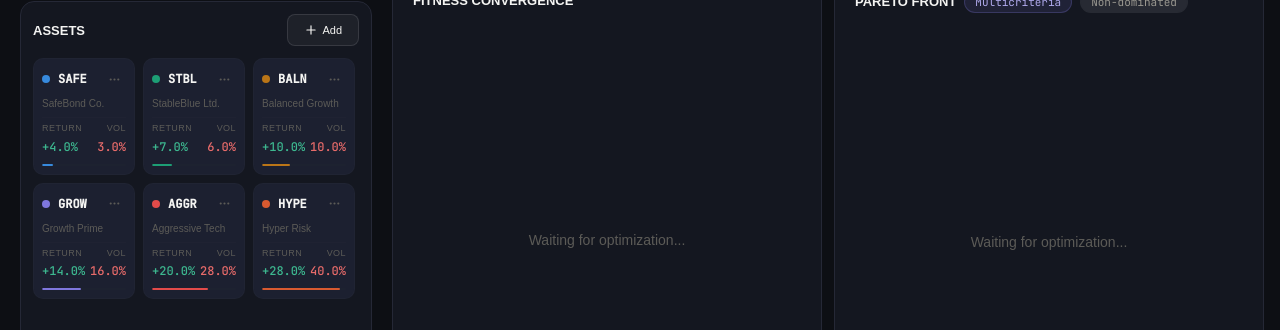
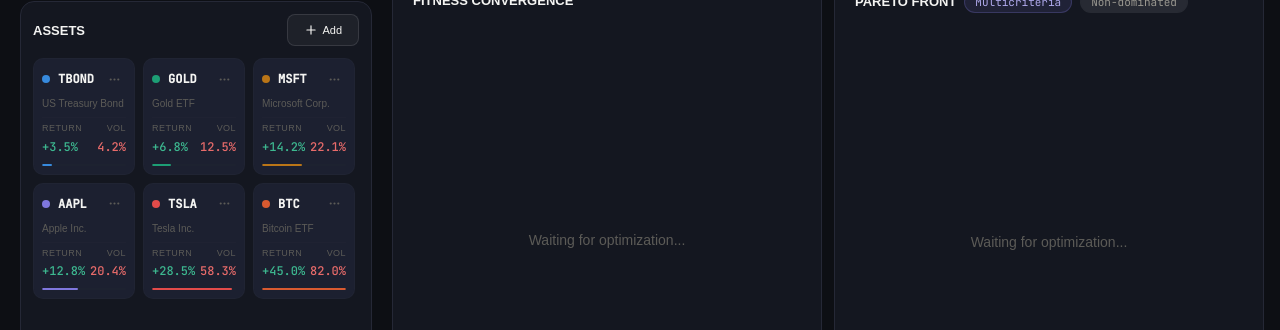
Before and after one commit to sanzouh/GenAlpha, a React (Vite) app: page / in a window 1280 px wide. Shown: the part 305-635 px from the top of the page. Built offline with nearby package versions, Linux system fonts and the light colour scheme.

Commit message:
wip(genetic-algo): add correlation matrix, update assets, tune maxRisk

```diff
--- a/src/components/ParamPanel.tsx
+++ b/src/components/ParamPanel.tsx
@@ -83,7 +83,7 @@
 		key: "maxRisk",
 		label: "Max Risk",
 		min: 5,
-		max: 40,
+		max: 90,
 		step: 1,
 		unit: "%",
 		trackClassName: "bg-red-500",
--- a/src/data/assets.ts
+++ b/src/data/assets.ts
@@ -2,45 +2,56 @@
 
 export const ASSETS: Asset[] = [
 	{
-		ticker: "SAFE",
-		name: "SafeBond Co.",
-		expectedReturn: 4.0,
-		volatility: 3.0,
+		ticker: "TBOND",
+		name: "US Treasury Bond",
+		expectedReturn: 3.5,
+		volatility: 4.2,
 		color: "bg-aapl",
 	},
 	{
-		ticker: "STBL",
-		name: "StableBlue Ltd.",
-		expectedReturn: 7.0,
-		volatility: 6.0,
+		ticker: "GOLD",
+		name: "Gold ETF",
+		expectedReturn: 6.8,
+		volatility: 12.5,
 		color: "bg-msft",
 	},
 	{
-		ticker: "BALN",
-		name: "Balanced Growth",
-		expectedReturn: 10.0,
-		volatility: 10.0,
+		ticker: "MSFT",
+		name: "Microsoft Corp.",
+		expectedReturn: 14.2,
+		volatility: 22.1,
 		color: "bg-googl",
 	},
 	{
-		ticker: "GROW",
-		name: "Growth Prime",
-		expectedReturn: 14.0,
-		volatility: 16.0,
+		ticker: "AAPL",
+		name: "Apple Inc.",
+		expectedReturn: 12.8,
+		volatility: 20.4,
 		color: "bg-amzn",
 	},
 	{
-		ticker: "AGGR",
-		name: "Aggressive Tech",
-		expectedReturn: 20.0,
-		volatility: 28.0,
+		ticker: "TSLA",
+		name: "Tesla Inc.",
+		expectedReturn: 28.5,
+		volatility: 58.3,
 		color: "bg-tsla",
 	},
 	{
-		ticker: "HYPE",
-		name: "Hyper Risk",
-		expectedReturn: 28.0,
-		volatility: 40.0,
+		ticker: "BTC",
+		name: "Bitcoin ETF",
+		expectedReturn: 45.0,
+		volatility: 82.0,
 		color: "bg-nvda",
 	},
 ];
+
+// CORR[i][j] = corrélation entre l'actif i et l'actif j
+export const CORRELATION: number[][] = [
+	//TBOND  GOLD   MSFT   AAPL   TSLA   BTC
+	[1.0, -0.1, 0.05, 0.05, -0.05, -0.08], // TBOND
+	[-0.1, 1.0, 0.1, 0.08, 0.05, 0.15], // GOLD
+	[0.05, 0.1, 1.0, 0.75, 0.45, 0.3], // MSFT
+	[0.05, 0.08, 0.75, 1.0, 0.42, 0.28], // AAPL
+	[-0.05, 0.05, 0.45, 0.42, 1.0, 0.55], // TSLA
+	[-0.08, 0.15, 0.3, 0.28, 0.55, 1.0], // BTC
+];
--- a/src/lib/geneticAlgorithm.ts
+++ b/src/lib/geneticAlgorithm.ts
@@ -1,4 +1,4 @@
-import { ASSETS } from "@/data/assets";
+import { ASSETS, CORRELATION } from "@/data/assets";
 
 // ─────────────────────────────────────────────
 //  TYPES
@@ -95,24 +95,31 @@
 ): Portfolio {
 	let expectedReturn = 0;
 	let volatility = 0;
-	let volatilitySquared = 0;
 
 	ASSETS.forEach((asset, i) => {
 		// Rendement : moyenne pondérée simple
 		// ex: 20% dans AAPL(12.4%) → contribution = 0.20 × 12.4 = 2.48%
 		expectedReturn += weights[i] * asset.expectedReturn;
-
-		if (mode === "linear") {
-			// Volatilité démo (linéaire)
-			volatility += weights[i] * asset.volatility;
-		} else {
-			// Volatilité Markowitz (réaliste)
-			volatilitySquared += weights[i] ** 2 * asset.volatility ** 2;
-		}
 	});
 
-	if (mode === "markowitz") {
-		volatility = Math.sqrt(volatilitySquared);
+	if (mode === "linear") {
+		ASSETS.forEach((asset, i) => {
+			volatility += weights[i] * asset.volatility;
+		});
+	} else {
+		// Markowitz complet avec corrélation : σp = √( Σi Σj wi wj σi σj ρij )
+		let varianceSum = 0;
+		ASSETS.forEach((_, i) => {
+			ASSETS.forEach((_, j) => {
+				varianceSum +=
+					weights[i] *
+					weights[j] *
+					ASSETS[i].volatility *
+					ASSETS[j].volatility *
+					CORRELATION[i][j];
+			});
+		});
+		volatility = Math.sqrt(varianceSum);
 	}
 
 	// Ratio de Sharpe : gain au-delà du taux sans risque, par unité de risque
@@ -218,10 +225,8 @@
 	return (
 		a.expectedReturn >= b.expectedReturn - EPS &&
 		a.volatility <= b.volatility + EPS &&
-		(
-			a.expectedReturn > b.expectedReturn + EPS ||
-			a.volatility < b.volatility - EPS
-		)
+		(a.expectedReturn > b.expectedReturn + EPS ||
+			a.volatility < b.volatility - EPS)
 	);
 }
 
```
